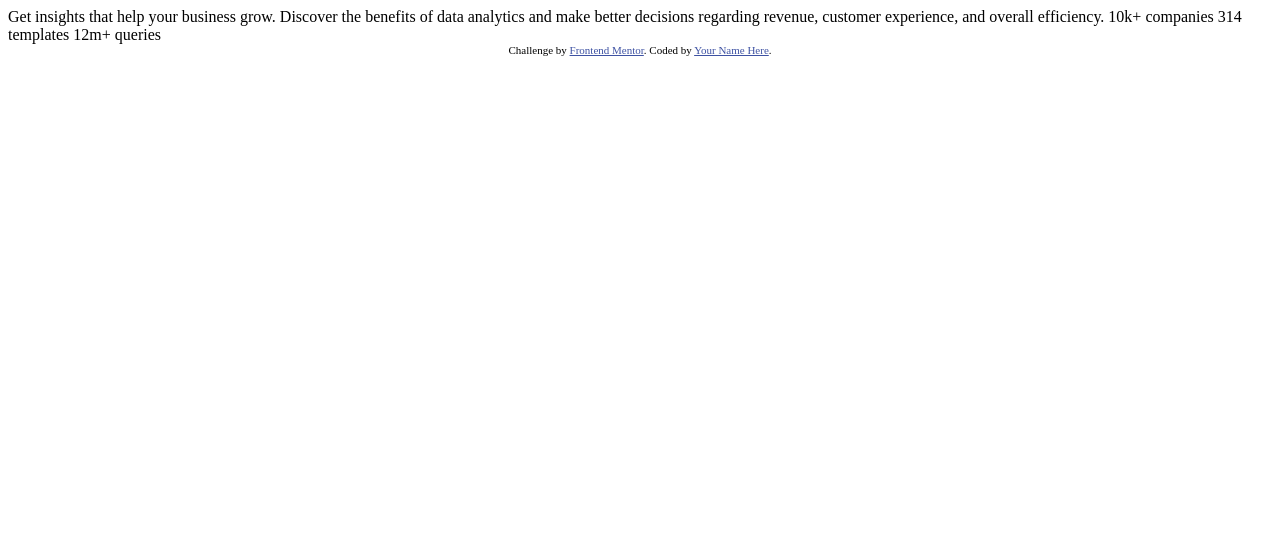
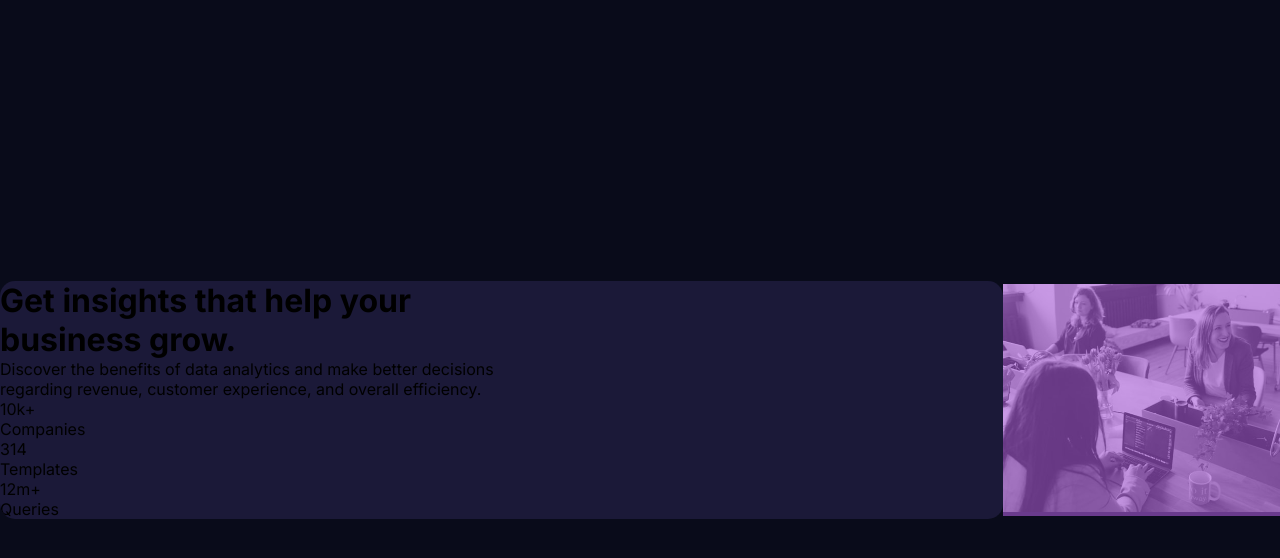
Before and after one commit to amulyaG5/Stats-preview-website, a plain HTML site: page index.html in a window 1280 px wide. Drawn offline with Linux system fonts and the light colour scheme.

Commit message:
stat preview

```diff
--- a/index.html
+++ b/index.html
@@ -2,32 +2,56 @@
 <html lang="en">
 <head>
   <meta charset="UTF-8">
-  <meta name="viewport" content="width=device-width, initial-scale=1.0"> <!-- displays site properly based on user's device -->
+  <meta name="viewport" content="width=device-width, initial-scale=1.0">
 
   <link rel="icon" type="image/png" sizes="32x32" href="./images/favicon-32x32.png">
 
   <title>Frontend Mentor | Stats preview card component</title>
+  <link rel="stylesheet" href="style.css">
 
-  <!-- Feel free to remove these styles or customise in your own stylesheet 👍 -->
-  <style>
-    .attribution { font-size: 11px; text-align: center; }
-    .attribution a { color: hsl(228, 45%, 44%); }
-  </style>
+
 </head>
 <body>
 
-  Get insights that help your business grow.
+  <div class="container">
+    <div class="wrapper">
+      <div class="text-component">
+        <h1 class="title">Get insights that help your business grow.</h1>
 
-  Discover the benefits of data analytics and make better decisions regarding revenue, customer
-  experience, and overall efficiency.
+        <p class="subtitle">Discover the benefits of data analytics and make better decisions regarding revenue, customer
+          experience, and overall efficiency.
+          </p>
+          <div class="stat-box">
 
-  10k+ companies
-  314 templates
-  12m+ queries
+            <div>
+              <p class="num">10k+</p>
+              <p>Companies</p>
+            </div>
+            <div>
+              <p class="num">314</p>
+              <p>Templates</p>
+            </div>
+            <div>
+              <p class="num">12m+</p>
+              <p>Queries</p>
+            </div>
+          </div>
+      </div>
+    </div>
+  </div>
+  <div class="img-component">
+    <img src="./images/image-header-desktop.jpg" alt="office setup">
+  </div>
 
-  <div class="attribution">
-    Challenge by <a href="https://www.frontendmentor.io?ref=challenge" target="_blank">Frontend Mentor</a>.
-    Coded by <a href="#">Your Name Here</a>.
-  </div>
+
+
+
+
 </body>
 </html>
+<!--
+
+
+10k+ companies
+314 templates
+12m+ queries -->
--- /dev/null
+++ b/style.css
@@ -0,0 +1,59 @@
+@import url('https://fonts.googleapis.com/css2?family=Inter:wght@400;700&display=swap');
+
+
+*{
+    padding: 0;
+    margin: 0;
+    box-sizing: border-box;
+}
+
+
+body{
+    font-family: 'Inter', sans-serif;
+    background-color:hsl(233, 47%, 7%);
+    min-height: 100vh;
+    display: flex;
+    align-items: center;
+
+
+}
+
+
+
+
+
+
+
+.container{
+    max-width: 1020px;
+    margin: 0 auto;
+}
+
+.wrapper{
+    background-color: hsl(244, 38%, 16%);
+    display: grid;
+    grid-template-columns: 1fr 1fr;
+    border-radius: 15px;
+    overflow: hidden;
+}
+
+.img-component img {
+    width: 100%;
+    height: 100%;
+    object-fit: cover;
+}
+
+.img-component {
+    position: relative;
+}
+
+.img-component::after {
+    position: absolute;
+    content: '';
+    height: 100%;
+    width: 100%;
+    left: 0;
+    top: 0;
+    background-color:  hsl(277, 64%, 61%);
+    opacity: 0.6;
+}
```
